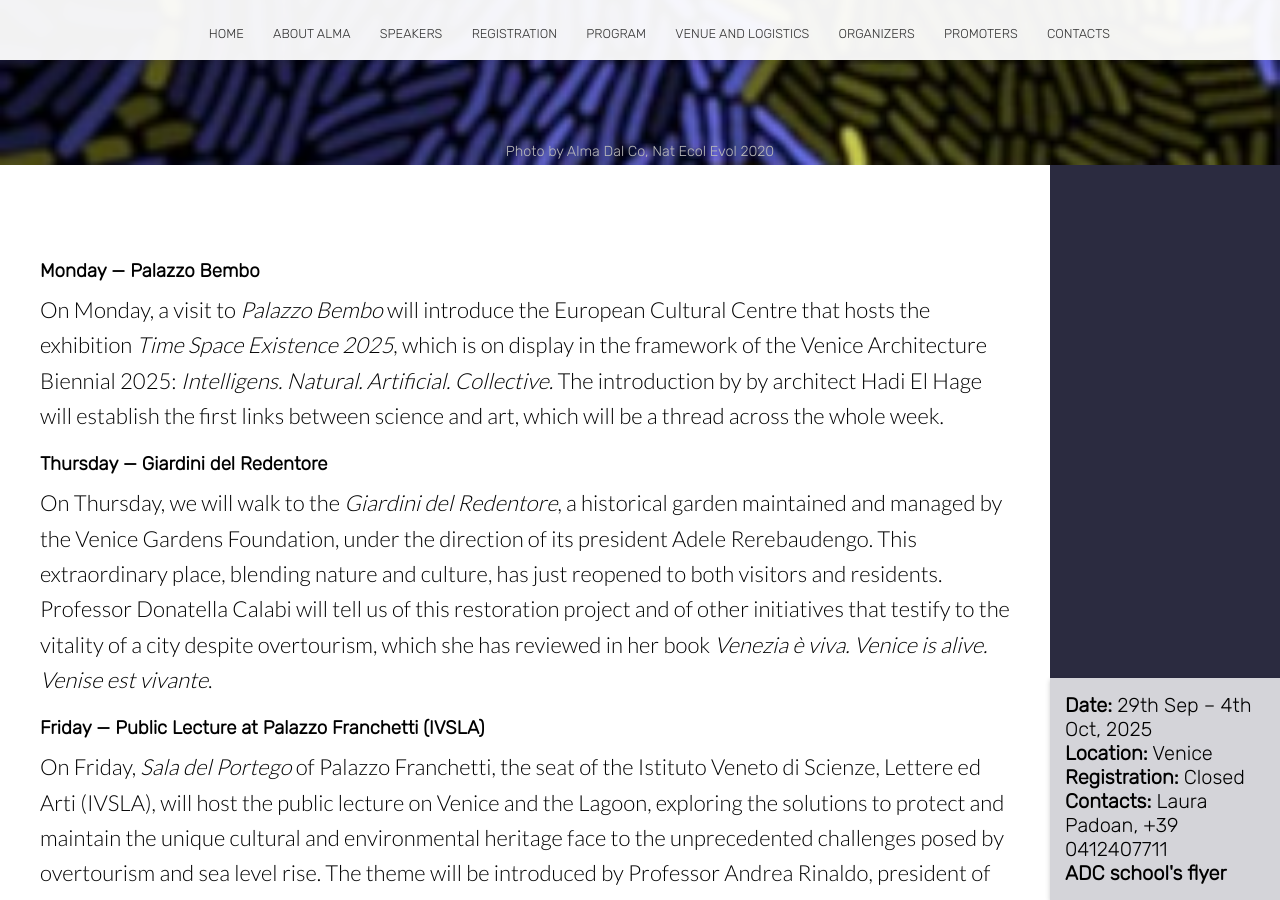
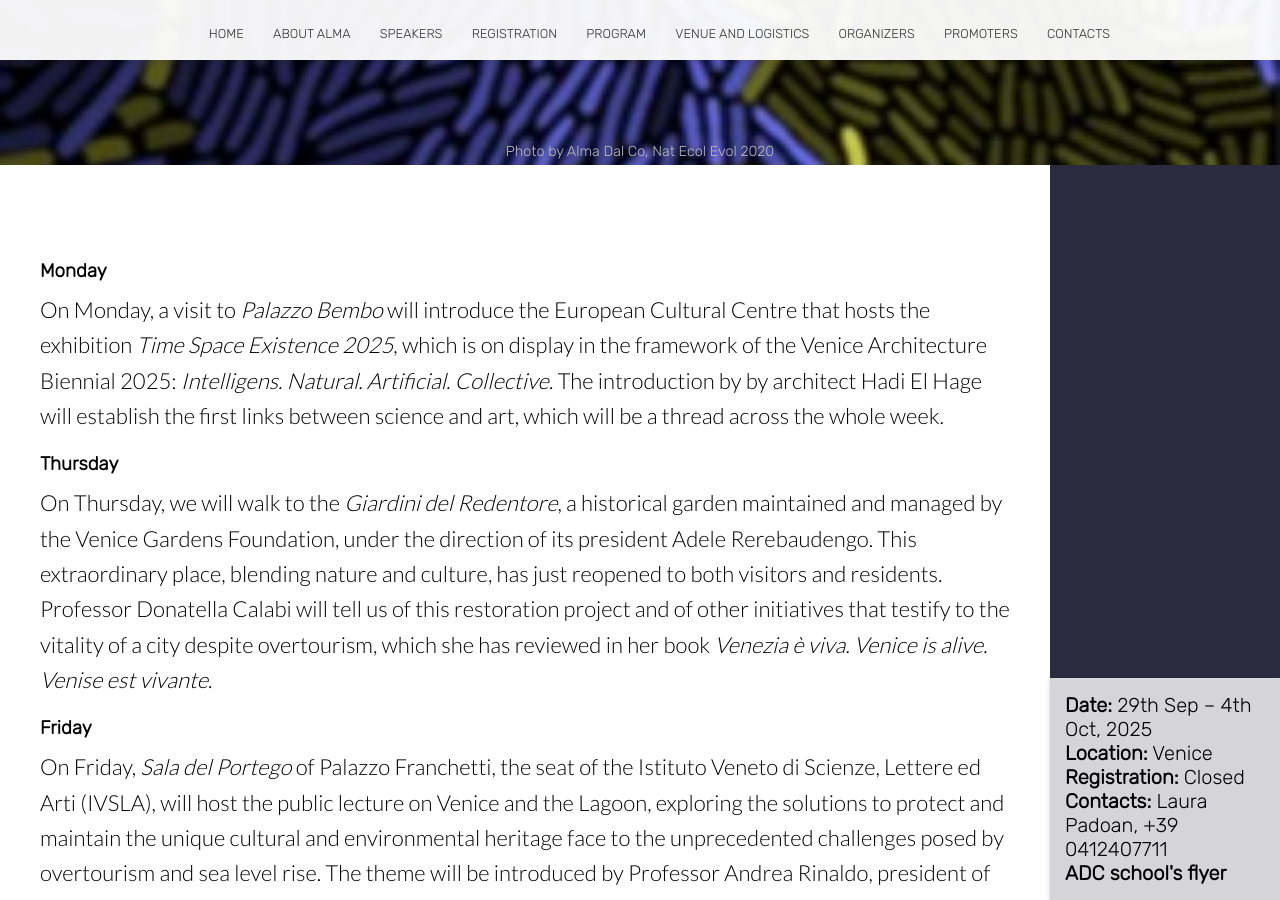
Before and after one commit to almadalcoschool/almadalcoschool.github.io, a Jekyll site: the page built from cultural.html, in a window 1280 px wide and 900 px high, scrolled down 465 px. Built offline with Jekyll 4.4.1, drawn with Linux system fonts in a browser that asks for light colours; nearby versions of some CDN libraries; some of the changed text lies outside the part shown.

Commit message:
Rimuovi i dettagli dei giorni dagli eventi nella pagina culturale

```diff
--- a/cultural.html
+++ b/cultural.html
@@ -156,7 +156,7 @@ image: /images/home/paper_natEcoEvol2020.jpg
 
 
 
-                <h3 class="editable" style="margin-top:20px;">Monday — Palazzo Bembo</h3>
+                <h3 class="editable" style="margin-top:20px;">Monday</h3>
                 <p class="editable">
                     On Monday, a visit to <em>Palazzo Bembo</em> will introduce the European Cultural Centre that hosts the exhibition <em>Time Space Existence 2025</em>,
                     which is on display in the framework of the Venice Architecture Biennial 2025:
@@ -164,7 +164,7 @@ image: /images/home/paper_natEcoEvol2020.jpg
                     The introduction by by architect Hadi El Hage will establish the first links between science and art, which will be a thread across the whole week.
                </p>
 
-                <h3 class="editable" style="margin-top:20px;">Thursday — Giardini del Redentore</h3>
+                <h3 class="editable" style="margin-top:20px;">Thursday</h3>
                 <p class="editable">
                     On Thursday, we will walk to the <em>Giardini del Redentore</em>, a historical garden maintained
                     and managed by the Venice Gardens Foundation, under the direction of its president
@@ -174,7 +174,7 @@ image: /images/home/paper_natEcoEvol2020.jpg
                     which she has reviewed in her book <em>Venezia è viva. Venice is alive. Venise est vivante</em>.
                 </p>
 
-                <h3 class="editable" style="margin-top:20px;">Friday — Public Lecture at Palazzo Franchetti (IVSLA)</h3>
+                <h3 class="editable" style="margin-top:20px;">Friday</h3>
                 <p class="editable">
                     On Friday, <em>Sala del Portego</em> of Palazzo Franchetti, the seat of the Istituto Veneto di Scienze, Lettere ed Arti (IVSLA),
                     will host the public lecture on Venice and the Lagoon, exploring the solutions to protect and maintain
@@ -185,7 +185,7 @@ image: /images/home/paper_natEcoEvol2020.jpg
                     <strong>Being a public event, lectures will be in Italian with English slides and translation of salient points.</strong>
                 </p>
 
-                <h3 class="editable" style="margin-top:20px;">Saturday — Conversation on Science and Music</h3>
+                <h3 class="editable" style="margin-top:20px;">Saturday</h3>
                 <p class="editable">
                     On Saturday, the Alma Dal Co Foundation and the Benedetto Marcello Venice Conservatory,
                     host in  <em>Sala Concerti</em> a public
```
